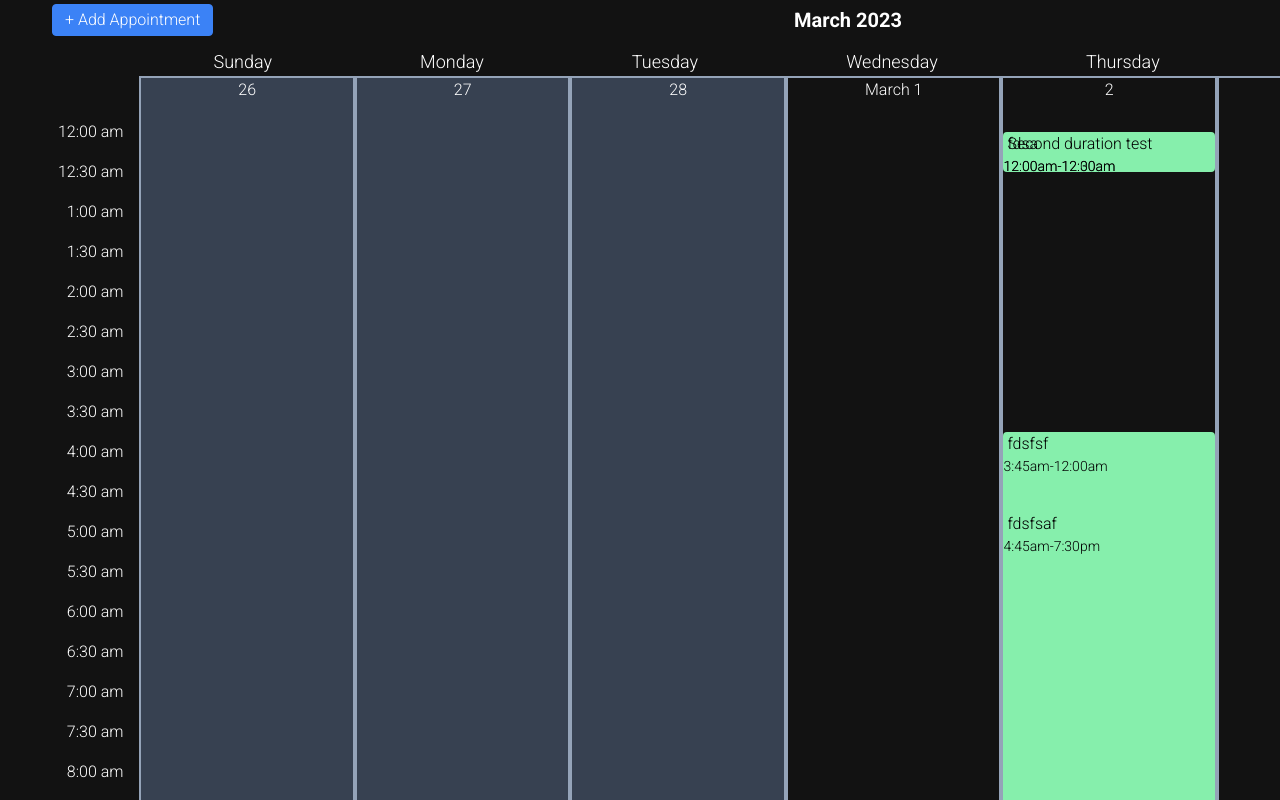
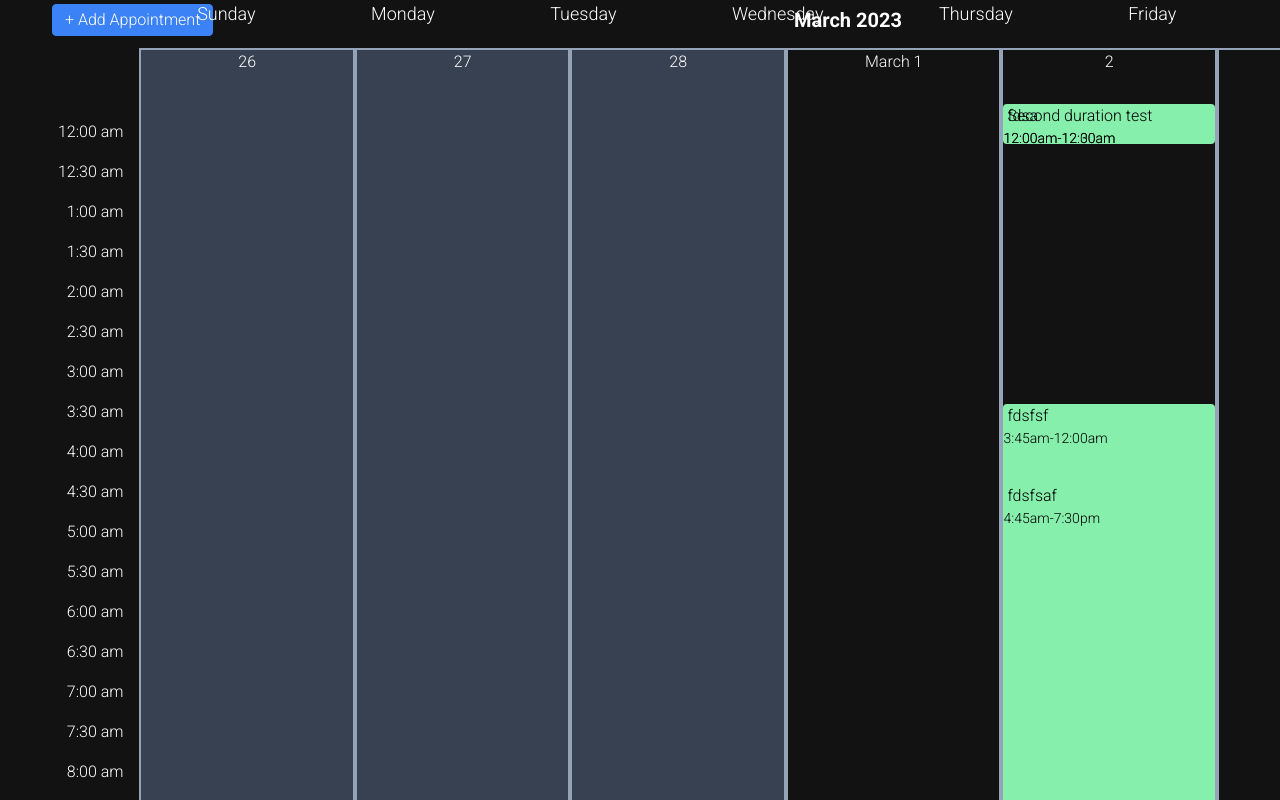
Before and after one commit to Pfirewire/react-calendar, a React (Create React App) app: page /week in a window 1280 px wide. Shown: the top 800 px of the page. Built offline with nearby package versions, Linux system fonts and the light colour scheme; data requests are answered from the project's data file.

Commit message:
attemtping to make header and days of week not scroll, more debugging needed

```diff
--- a/src/components/DaysOfWeekHeader.js
+++ b/src/components/DaysOfWeekHeader.js
@@ -19,7 +19,7 @@ function DaysOfWeekHeader({ isSingleDay }) {
     }
 
     return(
-        <div className='flex justify-center w-full'>
+        <div className='flex justify-center w-full fixed top-0'>
             {renderedDaysOfWeek}
         </div>
     );
--- a/src/components/Header.js
+++ b/src/components/Header.js
@@ -43,7 +43,7 @@ function Header({ handlePrev, handleNext }) {
     );
 
     return (
-        <div className='flex flex-row items-center w-full mb-2'>
+        <div className='flex flex-row items-center w-full mb-2 sticky top-0'>
             {addAppointmentButtonAndModal}
             {currentMonthAndYear}
             {prevAndNextButtons}
--- a/src/components/pages/WeekPage.js
+++ b/src/components/pages/WeekPage.js
@@ -30,7 +30,7 @@ function WeekPage() {
     }
 
     return(
-        <div className='flex flex-col items-end w-full'>
+        <div className='flex flex-col items-end w-full relative'>
             <Header handlePrev={handlePrevWeek} handleNext={handleNextWeek} />
             <div className='w-full flex items-stretch'>
                 <TimeBlocks />
```
